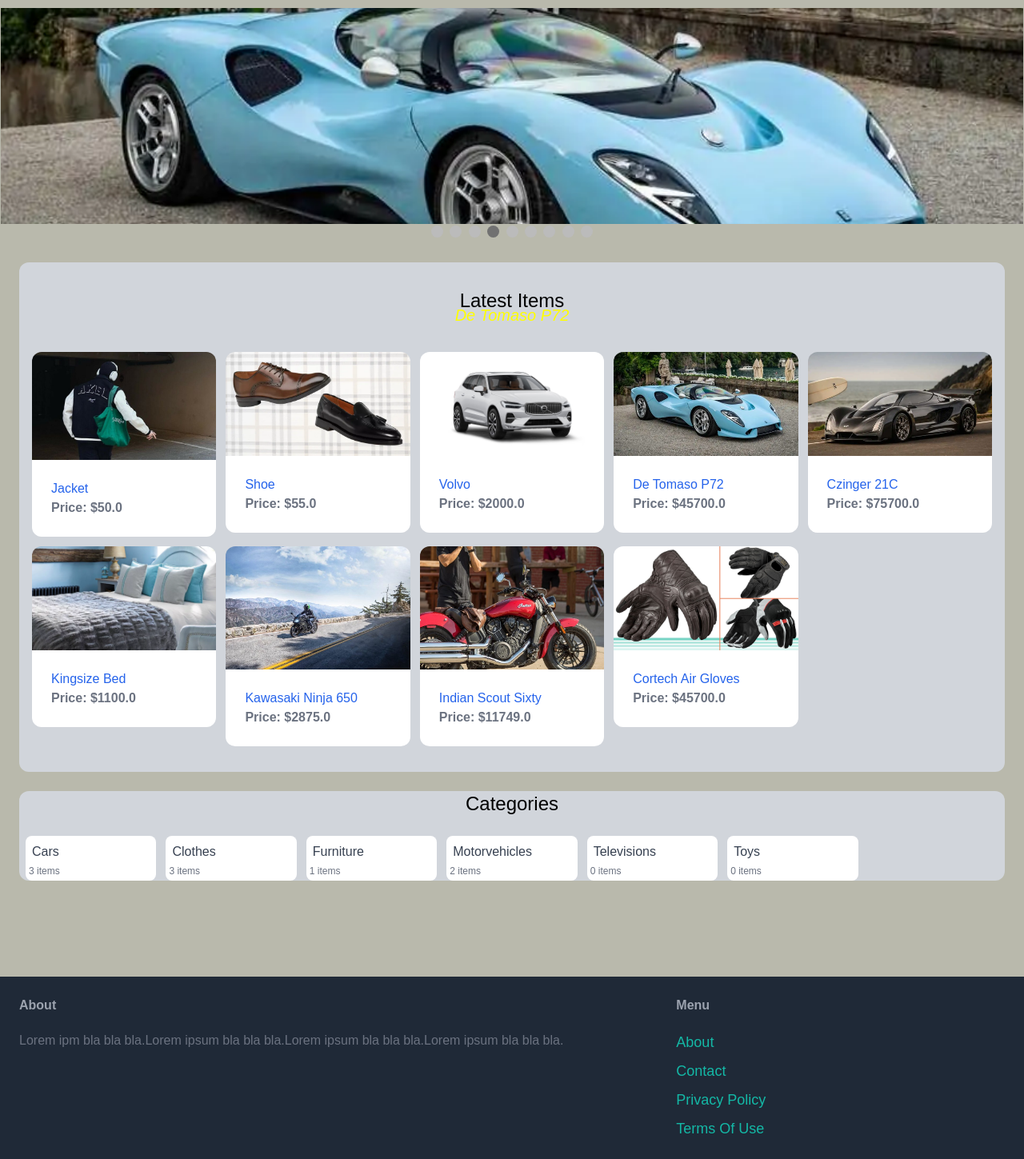
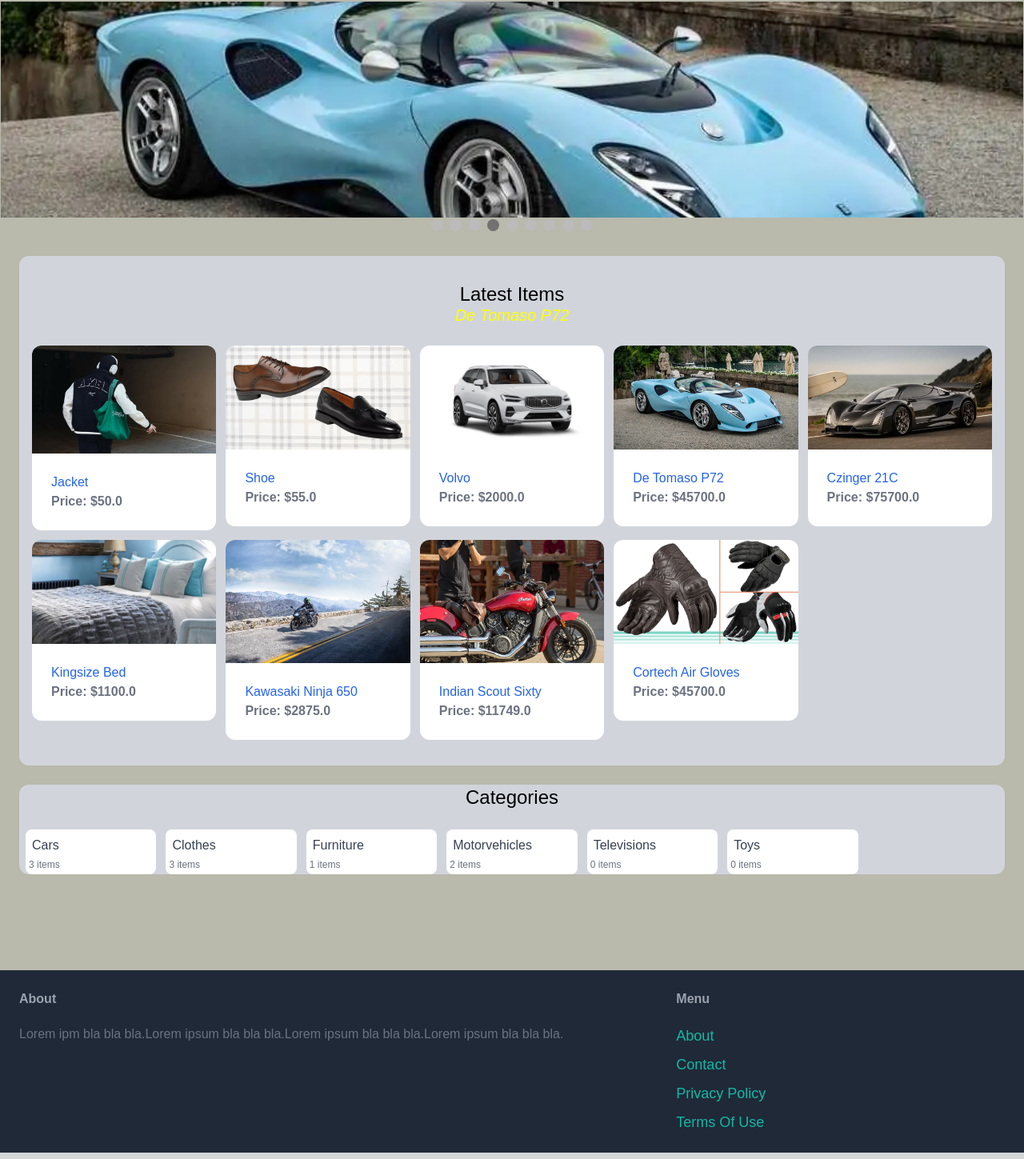
Before and after one commit to IanMalobaMwakha/Puddle, a Django app: page / in a window 1280 px wide. Shown: the part 86-1535 px from the top of the page at 80% size. Run offline with Django 4.2, Linux system fonts and the light colour scheme; data comes from the database, SQL or seed files in the repository; some libraries are stand-ins or nearby versions.

Commit message:
modified:   puddle/core/templates/core/base.html modified:   puddle/core/templates/core/index.html

```diff
--- a/puddle/core/templates/core/base.html
+++ b/puddle/core/templates/core/base.html
@@ -18,6 +18,10 @@
             min-height: 100vh;
             font-family: Arial, Helvetica, sans-serif;
         }
+
+        main {
+    margin-top: 64px; /* Adjust the value according to the height of your navigation bar */
+  }
 
         html {
             scroll-behavior: smooth;
--- a/puddle/core/templates/core/index.html
+++ b/puddle/core/templates/core/index.html
@@ -6,9 +6,6 @@
 
 <!-- Advertisement div -->
 <div class="slideshow-container">
-    <br>
-    <br>
-    <br>
 
     {% for item in items %}
         {% if item.image %}
```
